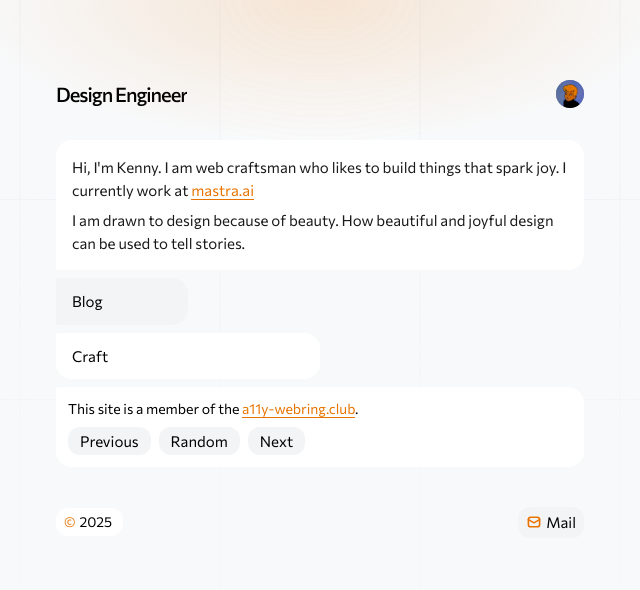
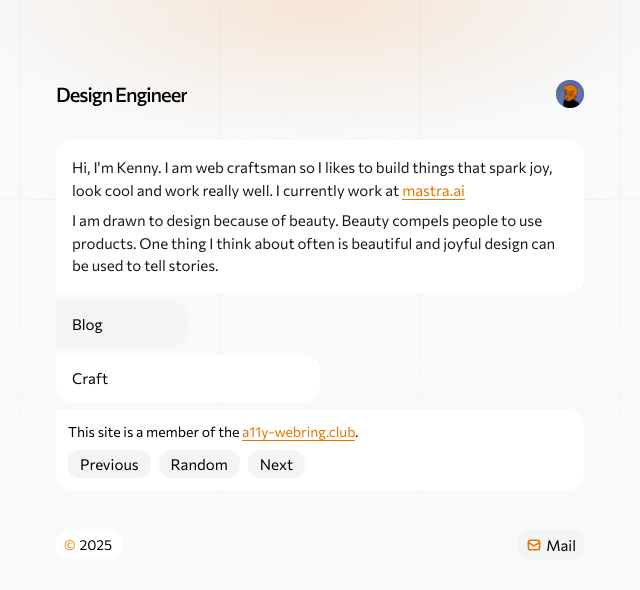
Before and after one commit to adeleke5140/portfolio-v2, a Next.js app: page / in a window 1280 px wide. Shown: the top 590 px of the page, without its empty margins (320-960 px from the left). Built offline with nearby package versions, Linux system fonts and the light colour scheme.

Commit message:
feat: update introduction

```diff
--- a/src/components/introduction.tsx
+++ b/src/components/introduction.tsx
@@ -38,8 +38,9 @@ export const Introduction = () => {
         <div className="flex flex-col text-[var(--gray-1)] text-[15px] gap-2 dark:border-[#282828] dark:bg-[#282828]">
           <div className="rounded-lg text-[15px] dark:text-[#fefefe]">
             <p>
-              Hi, I&apos;m Kenny. I am web craftsman who likes to build things
-              that spark joy. I currently work at{' '}
+              Hi, I&apos;m Kenny. I am web craftsman so I likes to build things
+              that spark joy, look cool and work really well. I currently work
+              at{' '}
               <a
                 href="https://www.mastra.ai"
                 className="border-b border-[#e87400]   text-[#e87400]"
@@ -51,8 +52,9 @@ export const Introduction = () => {
 
           <div>
             <p className="dark:text-[#fefefe] text-[15px] rounded-lg h-full">
-              I am drawn to design because of beauty. How beautiful and joyful
-              design can be used to tell stories.
+              I am drawn to design because of beauty. Beauty compels people to
+              use products. One thing I think about often is beautiful and
+              joyful design can be used to tell stories.
             </p>
           </div>
         </div>
```
